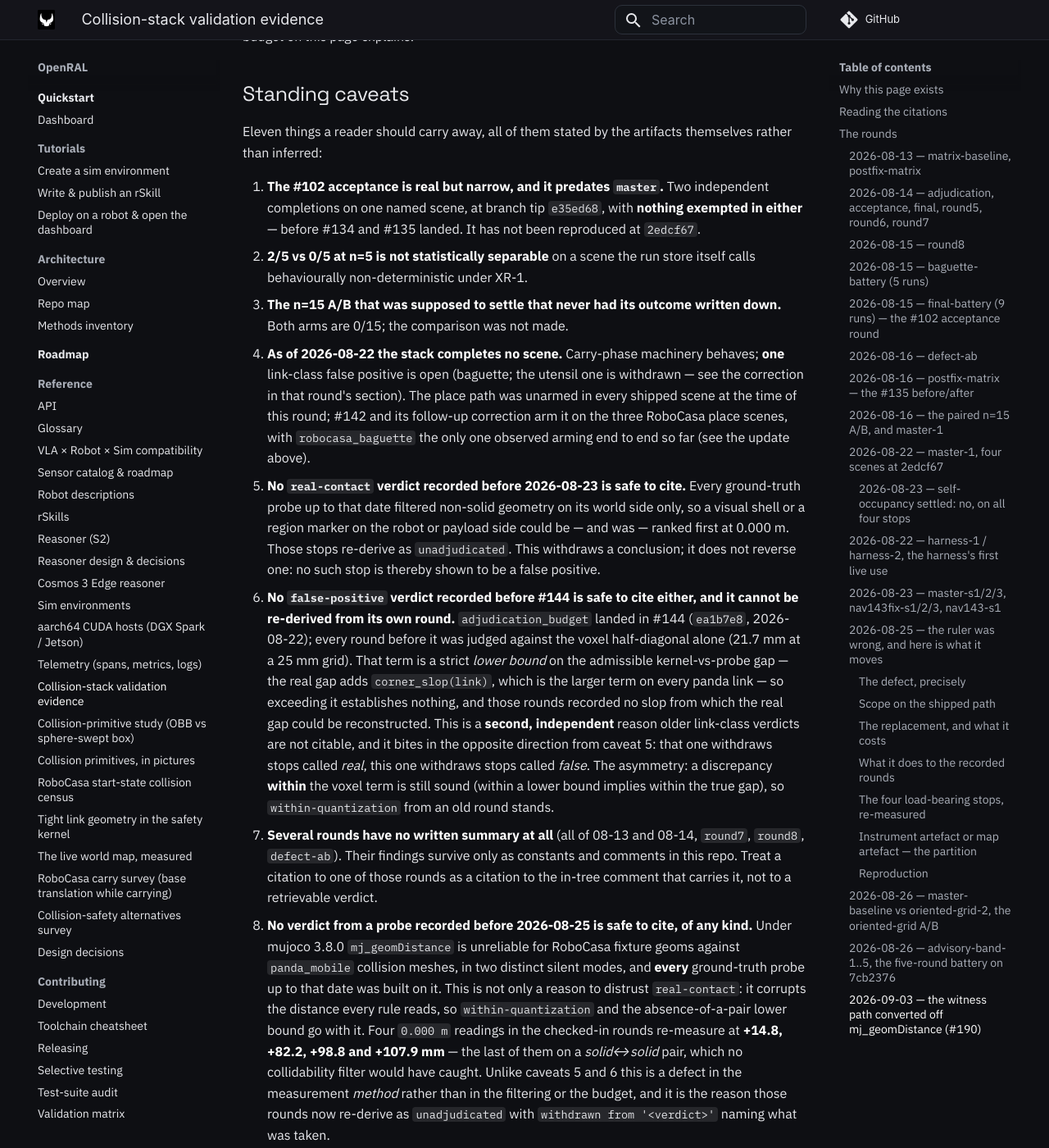
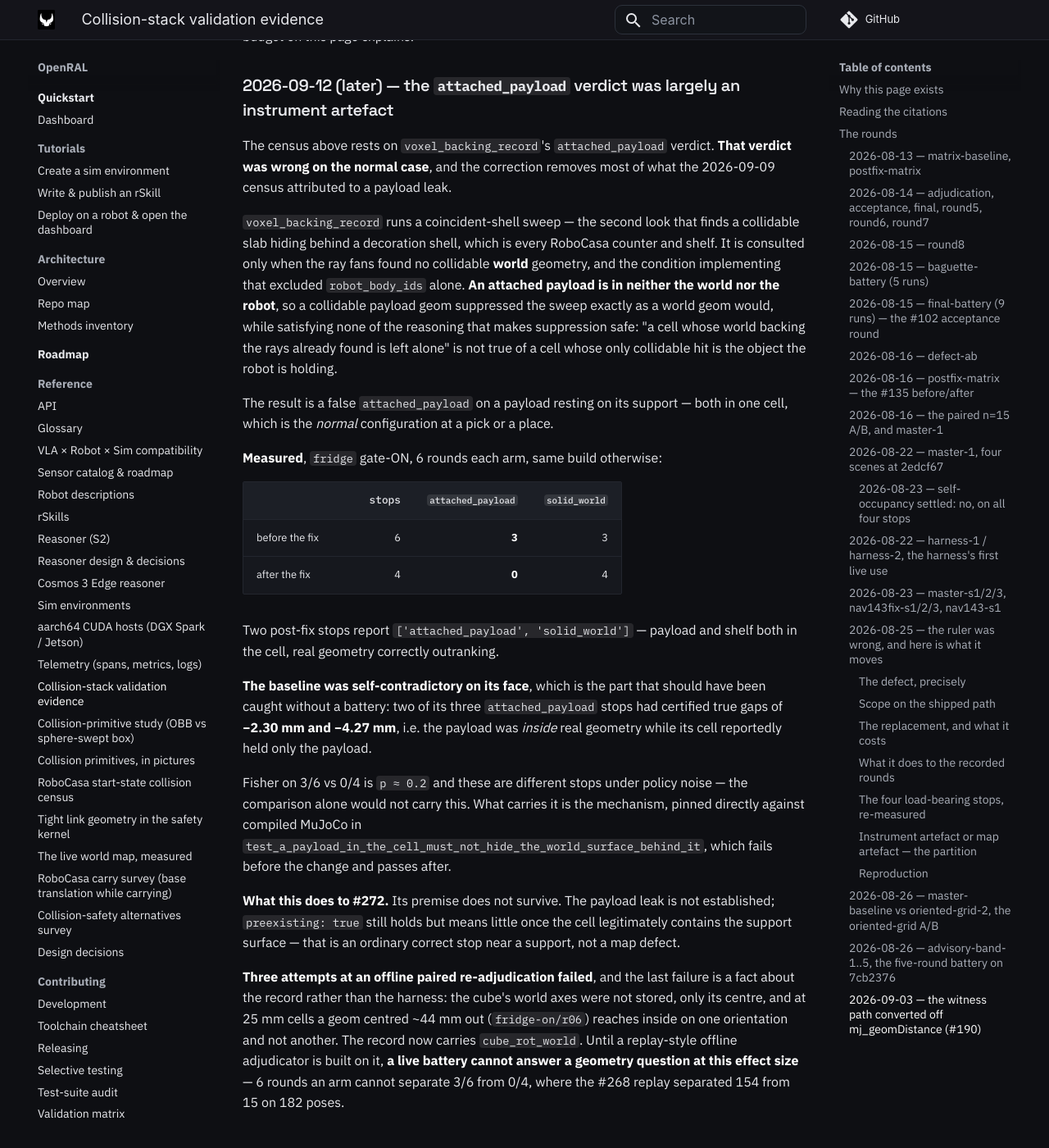
Before and after one commit to OpenRAL/openral, an MkDocs documentation site: the page built from docs/reference/collision-validation-evidence.md, in a window 1280 px wide and 1400 px high, scrolled down 62819 px. Shown: the whole window at 82% size. Built offline with MkDocs 1.6.1 and Material for MkDocs 9.7.7, drawn with Linux system fonts in a browser that asks for light colours; comment, search, counter and statistics services are not loaded.

Commit message:
fix(hal): a carried payload must not suppress the coincident-shell sweep
`voxel_backing_record` runs a second look when the ray fans find no collidable
WORLD geometry -- the sweep that finds a collidable slab hiding behind a
decoration shell, which is every RoboCasa counter and shelf. The condition
implementing "no world geometry" excluded `robot_body_ids` alone.

An attached payload is in neither the world nor the robot. So a collidable
payload geom suppressed the sweep exactly as a world geom would, while
satisfying none of the reasoning that makes suppression safe: "a cell whose
world backing the rays already found is left alone" is not true of a cell whose
only collidable hit is the object the robot is holding.

The result was a FALSE `attached_payload` verdict on the normal case -- a
payload resting on its support, both in one cell, which is the configuration at
every pick and every place.

Measured, fridge gate-ON, 6 rounds an arm:

    before   6 stops, 3 attached_payload, 3 solid_world
    after    4 stops, 0 attached_payload, 4 solid_world

Two post-fix stops report ['attached_payload', 'solid_world'] -- payload and
shelf both in the cell, real geometry correctly outranking.

The baseline was self-contradictory without needing a battery at all: two of its
three attached_payload stops had certified true gaps of -2.30 and -4.27 mm, so
the payload was INSIDE real geometry while its cell reportedly held only the
payload.

Fisher on 3/6 vs 0/4 is p~0.2 and these are different stops under policy noise;
the comparison alone would not carry this. The mechanism is pinned directly
against compiled MuJoCo instead.

Also records `cube_rot_world`. Three attempts at an offline paired
re-adjudication of recorded stops failed, and the last failure is a fact about
the record: only the cube's CENTRE was stored, and at 25 mm cells a geom centred
~44 mm out reaches inside on one orientation and not another. Without the axes a
classifier change can only ever be compared across DIFFERENT stops, which is
exactly the weak inference this commit had to avoid.

This is the field #272's census is built on, so its premise does not survive.

Refs #272

Co-Authored-By: Claude Opus 5 <noreply@anthropic.com>
Claude-Session: https://claude.ai/code/session_01VVrppMan2ts7WZe944fkTL
Signed-off-by: Adrian <adrianllopart@gmail.com>

```diff
--- a/docs/reference/collision-validation-evidence.md
+++ b/docs/reference/collision-validation-evidence.md
@@ -2609,6 +2609,61 @@ orientation-dependent and the payload is grasped and tilted at the stop.
 Two leftovers, neither chased: `utensil/r02` is a true `unbacked` phantom 4.4 mm
 from real geometry, and `sink_cup/r08` is a `panda_link7` stop **61.16 mm** clear
 of anything, which no budget on this page explains.
+
+
+### 2026-09-12 (later) — the `attached_payload` verdict was largely an instrument artefact
+
+The census above rests on `voxel_backing_record`'s `attached_payload` verdict.
+**That verdict was wrong on the normal case**, and the correction removes most
+of what the 2026-09-09 census attributed to a payload leak.
+
+`voxel_backing_record` runs a coincident-shell sweep — the second look that
+finds a collidable slab hiding behind a decoration shell, which is every
+RoboCasa counter and shelf. It is consulted only when the ray fans found no
+collidable **world** geometry, and the condition implementing that excluded
+`robot_body_ids` alone. **An attached payload is in neither the world nor the
+robot**, so a collidable payload geom suppressed the sweep exactly as a world
+geom would, while satisfying none of the reasoning that makes suppression safe:
+"a cell whose world backing the rays already found is left alone" is not true of
+a cell whose only collidable hit is the object the robot is holding.
+
+The result is a false `attached_payload` on a payload resting on its support —
+both in one cell, which is the *normal* configuration at a pick or a place.
+
+**Measured**, `fridge` gate-ON, 6 rounds each arm, same build otherwise:
+
+| | stops | `attached_payload` | `solid_world` |
+| --- | ---: | ---: | ---: |
+| before the fix | 6 | **3** | 3 |
+| after the fix | 4 | **0** | 4 |
+
+Two post-fix stops report `['attached_payload', 'solid_world']` — payload and
+shelf both in the cell, real geometry correctly outranking.
+
+**The baseline was self-contradictory on its face**, which is the part that
+should have been caught without a battery: two of its three `attached_payload`
+stops had certified true gaps of **−2.30 mm and −4.27 mm**, i.e. the payload was
+*inside* real geometry while its cell reportedly held only the payload.
+
+Fisher on 3/6 vs 0/4 is `p ≈ 0.2` and these are different stops under policy
+noise — the comparison alone would not carry this. What carries it is the
+mechanism, pinned directly against compiled MuJoCo in
+`test_a_payload_in_the_cell_must_not_hide_the_world_surface_behind_it`, which
+fails before the change and passes after.
+
+**What this does to #272.** Its premise does not survive. The payload leak is
+not established; `preexisting: true` still holds but means little once the cell
+legitimately contains the support surface — that is an ordinary correct stop
+near a support, not a map defect.
+
+**Three attempts at an offline paired re-adjudication failed**, and the last
+failure is a fact about the record rather than the harness: the cube's world
+axes were not stored, only its centre, and at 25 mm cells a geom centred ~44 mm
+out (`fridge-on/r06`) reaches inside on one orientation and not another. The
+record now carries `cube_rot_world`. Until a replay-style offline adjudicator
+is built on it, **a live battery cannot answer a geometry question at this
+effect size** — 6 rounds an arm cannot separate 3/6 from 0/4, where the #268
+replay separated 154 from 15 on 182 poses.
 
 
 ## Standing caveats
```
Also changed, not shown: docs/methods/01-hal.md (+5 -5 lines), 2 other files.
